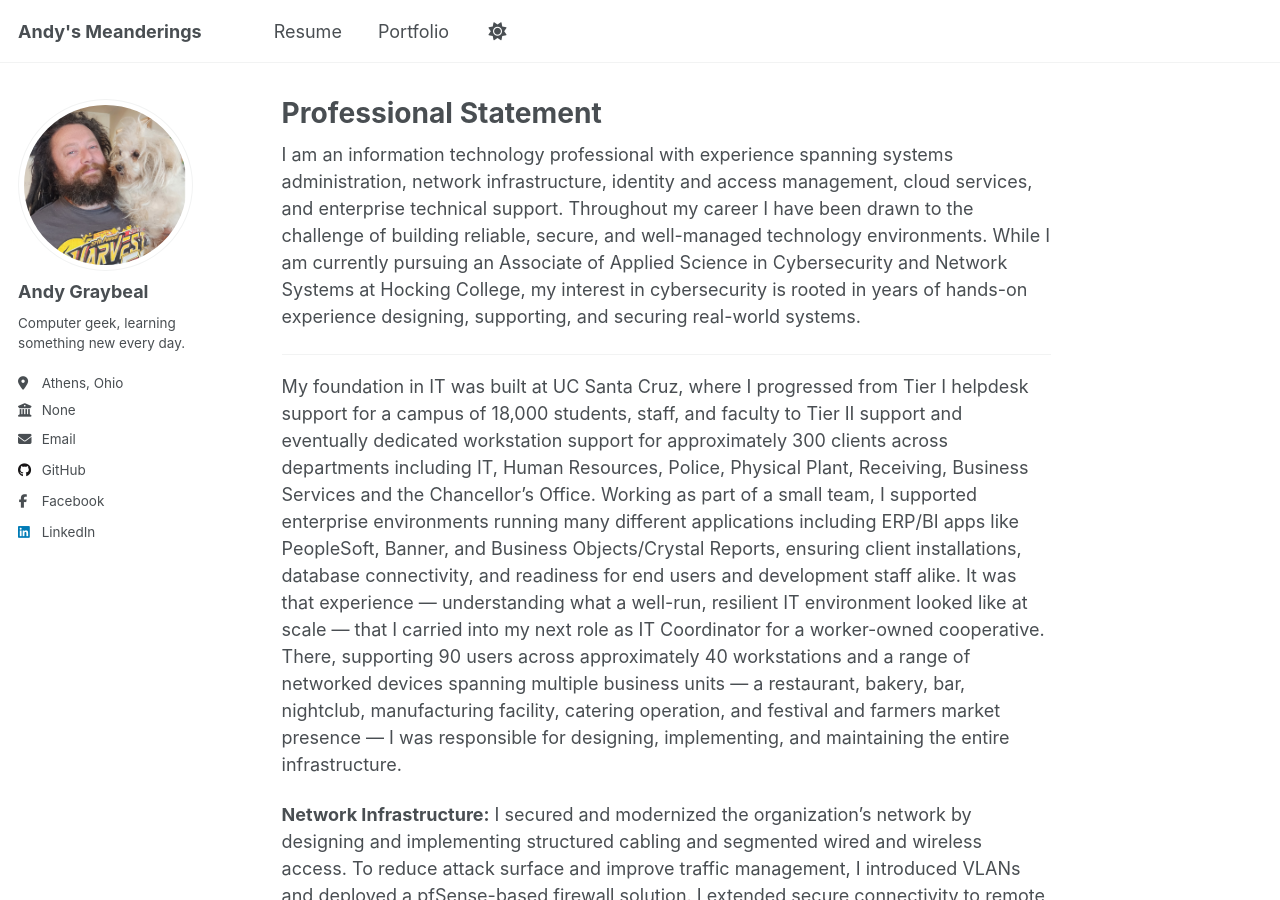
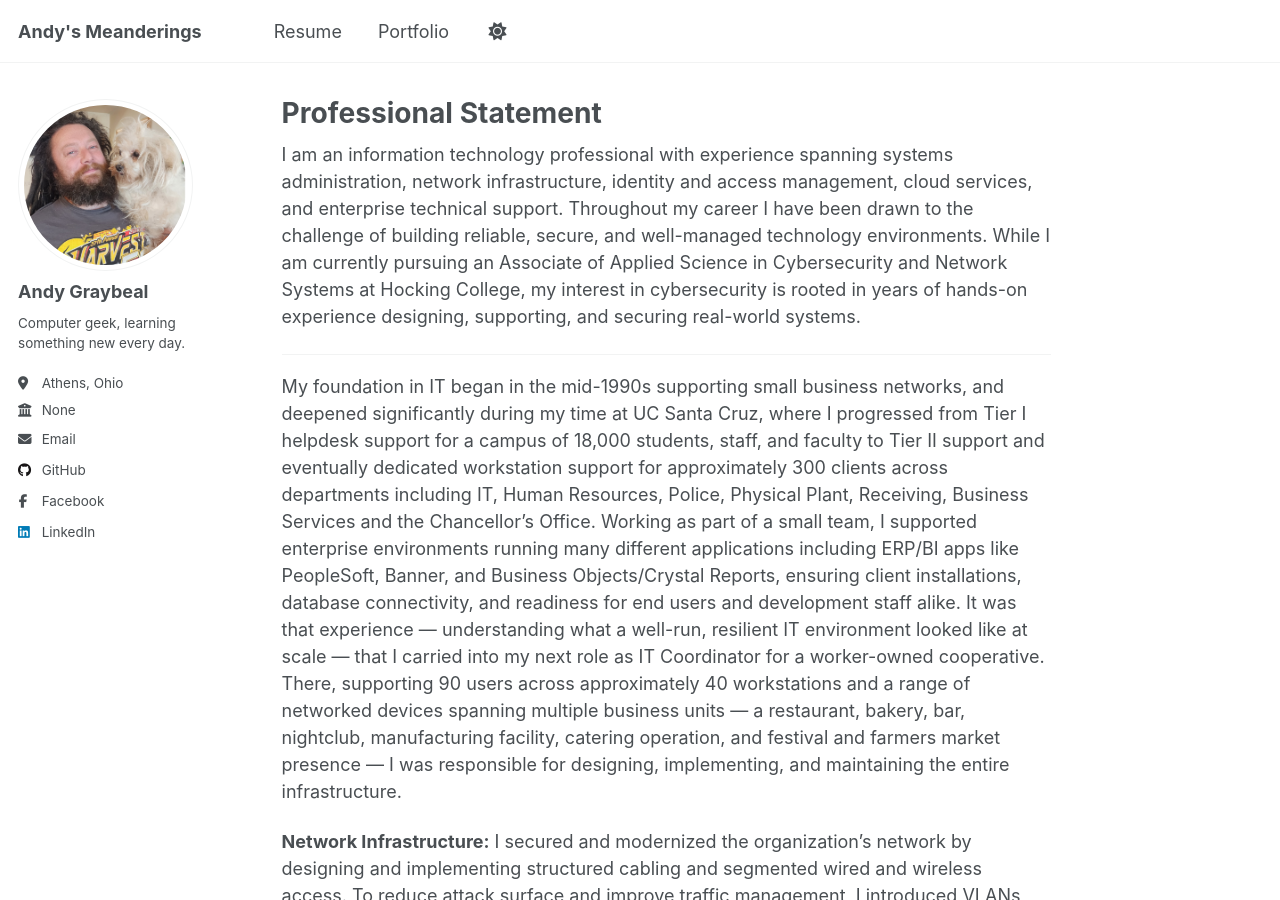
Before and after one commit to andy-graybeal/andy-graybeal.github.io, a Jekyll site: the page built from _pages/about.md, in a window 1280 px wide and 900 px high. Built offline with Jekyll 4.4.1, drawn with Linux system fonts in a browser that asks for light colours; a script that is not in the unit is left out.

Commit message:
Update about.md

```diff
--- a/_pages/about.md
+++ b/_pages/about.md
@@ -58,7 +58,7 @@ redirect_from:
 I am an information technology professional with experience spanning systems administration, network infrastructure, identity and access management, cloud services, and enterprise technical support. Throughout my career I have been drawn to the challenge of building reliable, secure, and well-managed technology environments. While I am currently pursuing an Associate of Applied Science in Cybersecurity and Network Systems at Hocking College, my interest in cybersecurity is rooted in years of hands-on experience designing, supporting, and securing real-world systems.
 
 ---
-My foundation in IT was built at UC Santa Cruz, where I progressed from Tier I helpdesk support for a campus of 18,000 students, staff, and faculty to Tier II support and eventually dedicated workstation support for approximately 300 clients across departments including IT, Human Resources, Police, Physical Plant, Receiving, Business Services and the Chancellor's Office. Working as part of a small team, I supported enterprise environments running many different applications including ERP/BI apps like PeopleSoft, Banner, and Business Objects/Crystal Reports, ensuring client installations, database connectivity, and readiness for end users and development staff alike.
+My foundation in IT began in the mid-1990s supporting small business networks, and deepened significantly during my time at UC Santa Cruz, where I progressed from Tier I helpdesk support for a campus of 18,000 students, staff, and faculty to Tier II support and eventually dedicated workstation support for approximately 300 clients across departments including IT, Human Resources, Police, Physical Plant, Receiving, Business Services and the Chancellor's Office. Working as part of a small team, I supported enterprise environments running many different applications including ERP/BI apps like PeopleSoft, Banner, and Business Objects/Crystal Reports, ensuring client installations, database connectivity, and readiness for end users and development staff alike.
 It was that experience — understanding what a well-run, resilient IT environment looked like at scale — that I carried into my next role as IT Coordinator for a worker-owned cooperative. There, supporting 90 users across approximately 40 workstations and a range of networked devices spanning multiple business units — a restaurant, bakery, bar, nightclub, manufacturing facility, catering operation, and festival and farmers market presence — I was responsible for designing, implementing, and maintaining the entire infrastructure.
 
 **Network Infrastructure:**
```
